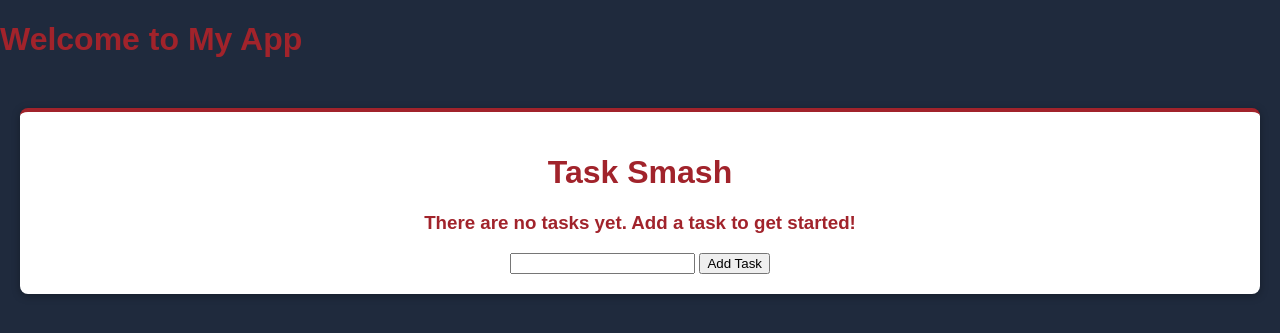
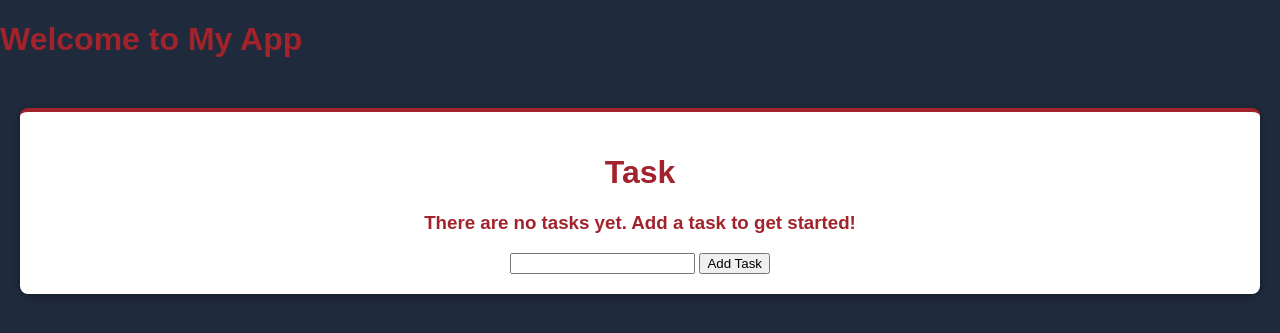
Before and after one commit to AdrianFL85/Mclovin, a Flask app: template templates/index.html in a window 1280 px wide. Shown: the top 333 px of the page. Run offline with Flask 3, Linux system fonts and the light colour scheme; the template is opened without the code that fills it, so the values that code supplies are empty; parts of the project's set-up code (start-up, migrations or seed data) failed here and were passed over.

Commit message:
Actualizando index.html y agregando .gitignore

```diff
--- a/templates/index.html
+++ b/templates/index.html
@@ -1,12 +1,12 @@
 {% extends 'base.html' %}
 
 {% block head %}
-<title>Task Smash</title>
+<title>Task</title>
 {% endblock %}
 
 {% block body %}
 <div class="content">
-    <h1>Task Smash</h1>
+    <h1>Task</h1>
 
     {% if tasks|length < 1 %}
         <h3>There are no tasks yet. Add a task to get started!</h3>
```
Also changed, not shown: 1 other file.
